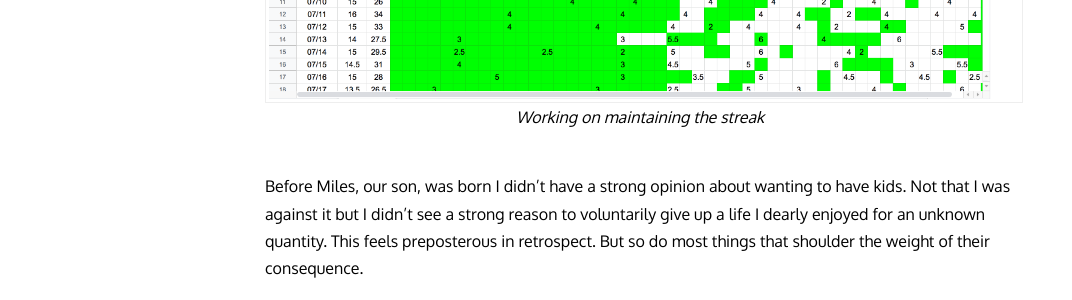
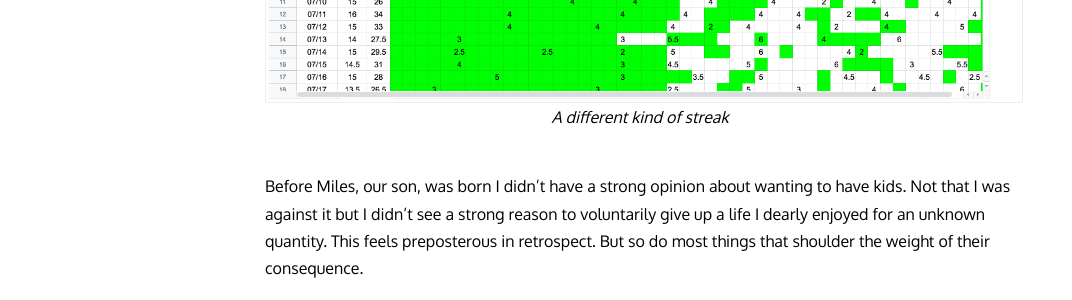
Before and after one commit to jasti/jasti.github.io, a Jekyll site: the page built from _posts/2019-09-02-paternity.markdown, in a window 1280 px wide and 900 px high. Shown: the part 409-709 px from the top of the window, without its empty margins (0-1072 px from the left). Built offline with Jekyll 4.4.1, drawn with Linux system fonts in a browser that asks for light colours; nearby versions of some CDN libraries; comment, search, counter and statistics services are not loaded.

Commit message:
Update 2019-09-02-paternity.markdown

```diff
--- a/_posts/2019-09-02-paternity.markdown
+++ b/_posts/2019-09-02-paternity.markdown
@@ -9,7 +9,7 @@ tags : Parenthood
 <center>
 <img src="/images/blog/paternity/sleep_log.png" width="800" height="800"/>
 <br>
-<i> Working on maintaining the streak</i>
+<i> A different kind of streak</i>
 </center>
 <br>
 
```
